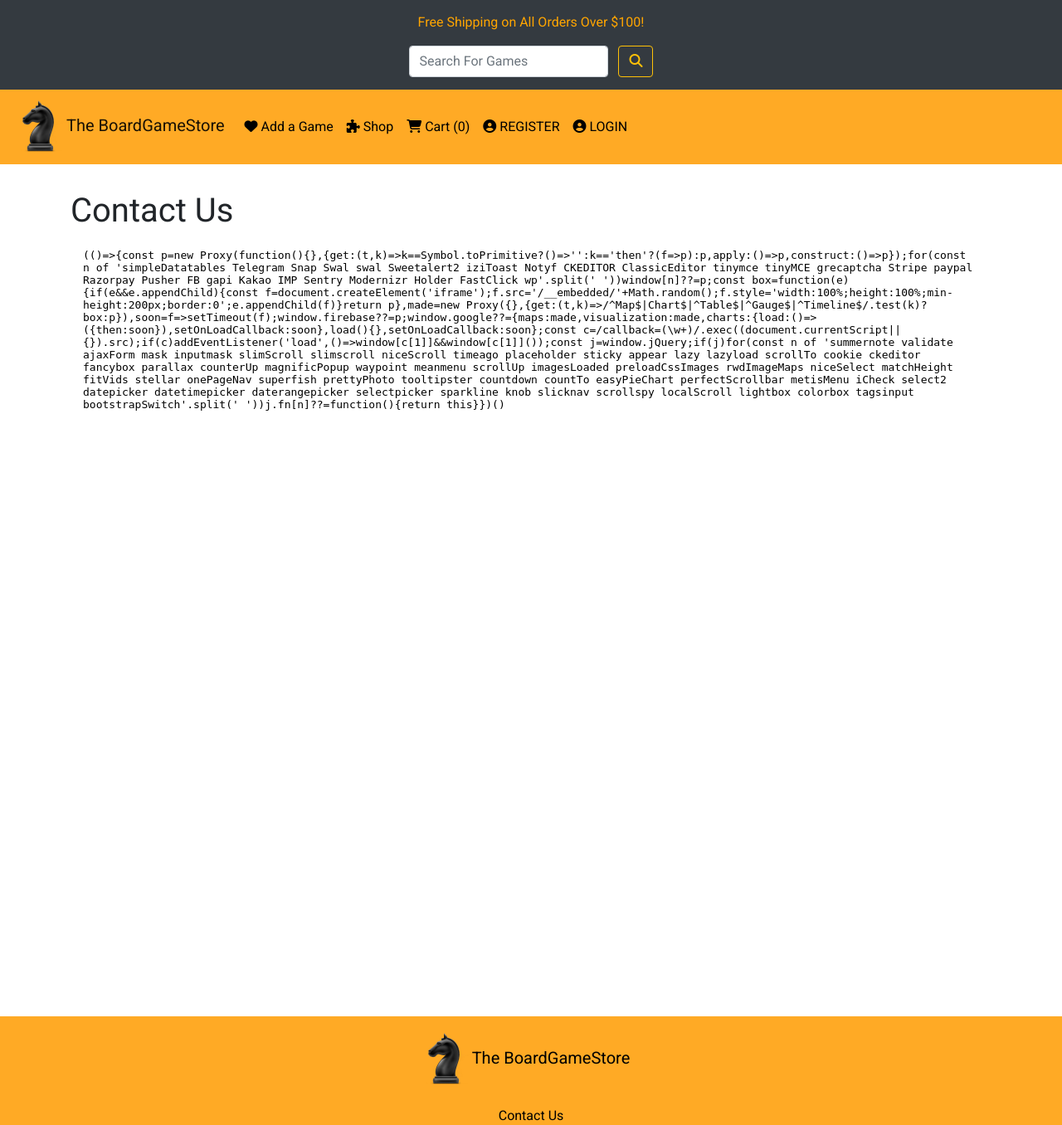
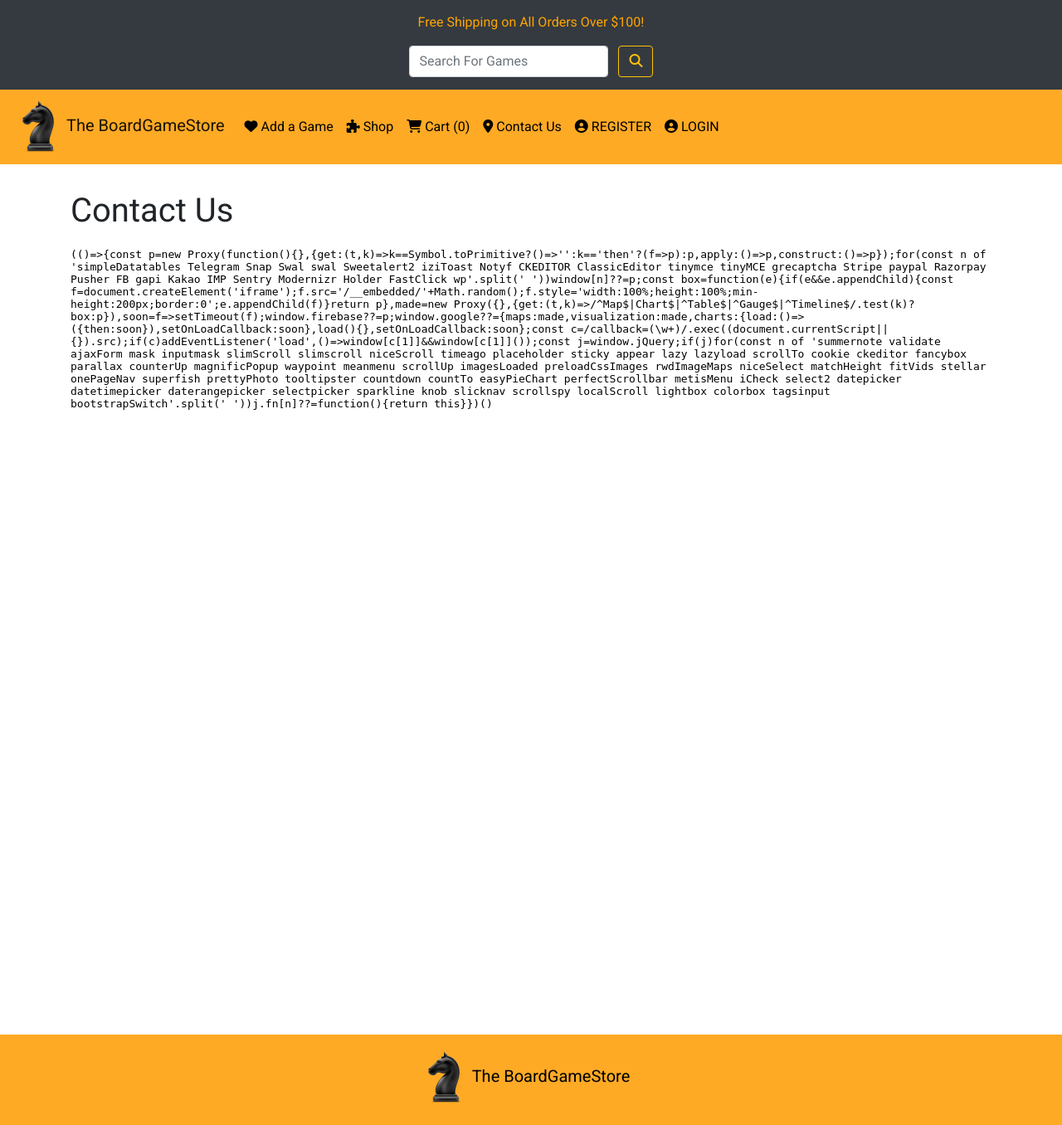
Before and after one commit to Paddlepop25/codeinstitute-boardgame-store, a Django app: page /info_pages/contact_us/ in a window 1280 px wide. Shown: the top 1356 px of the page at 83% size. Run offline with Django 3.2, Linux system fonts and the light colour scheme; parts of the project's set-up code (start-up, migrations or seed data) failed here and were passed over; some libraries are stand-ins or nearby versions.

Commit message:
added contact us link to navbar

```diff
--- a/info_pages/templates/info_pages/contact_us.template.html
+++ b/info_pages/templates/info_pages/contact_us.template.html
@@ -1,28 +1,16 @@
-{% extends 'base.html' %}
-
-{% block title %} Contact Us {% endblock %}
-
-{% block content %}
+{% extends 'base.html' %} {% block title %} Contact Us {% endblock %} {% block content %}
 
 <section id="contact">
   <h1>Contact Us</h1>
   <!-- Google Map -->
-  <div class="container">
-    <div class="row">
-      <div class="col">
 
-      </div>
-      <div class="col">
-
-      </div>
-    </div>
-
+  <div class="row">
+    <div class="col d-none d-md-block">
       <div class="google-maps">
         <iframe width="600" height="450" id="gmap_canvas" src="https://maps.google.com/maps?q=tampines%20one&t=&z=15&ie=UTF8&iwloc=&output=embed" frameborder="0" scrolling="no" marginheight="0" marginwidth="0"></iframe>
       </div>
-
+    </div>
   </div>
-
 </section>
 
 {% endblock %}
--- a/templates/base.html
+++ b/templates/base.html
@@ -56,6 +56,9 @@
           </li>
           <li class="nav-item">
             <a class="nav-link" href="{% url 'view_cart' %}"><i class="fas fa-shopping-cart"></i> Cart ({{number_of_items}})</a>
+          </li>
+          <li class="nav-item">
+            <a class="nav-link" href="{% url 'contact_us' %}"><i class="fas fa-map-marker-alt"></i> Contact Us</a>
           </li>
 
           {% if not user.is_authenticated %}
```
